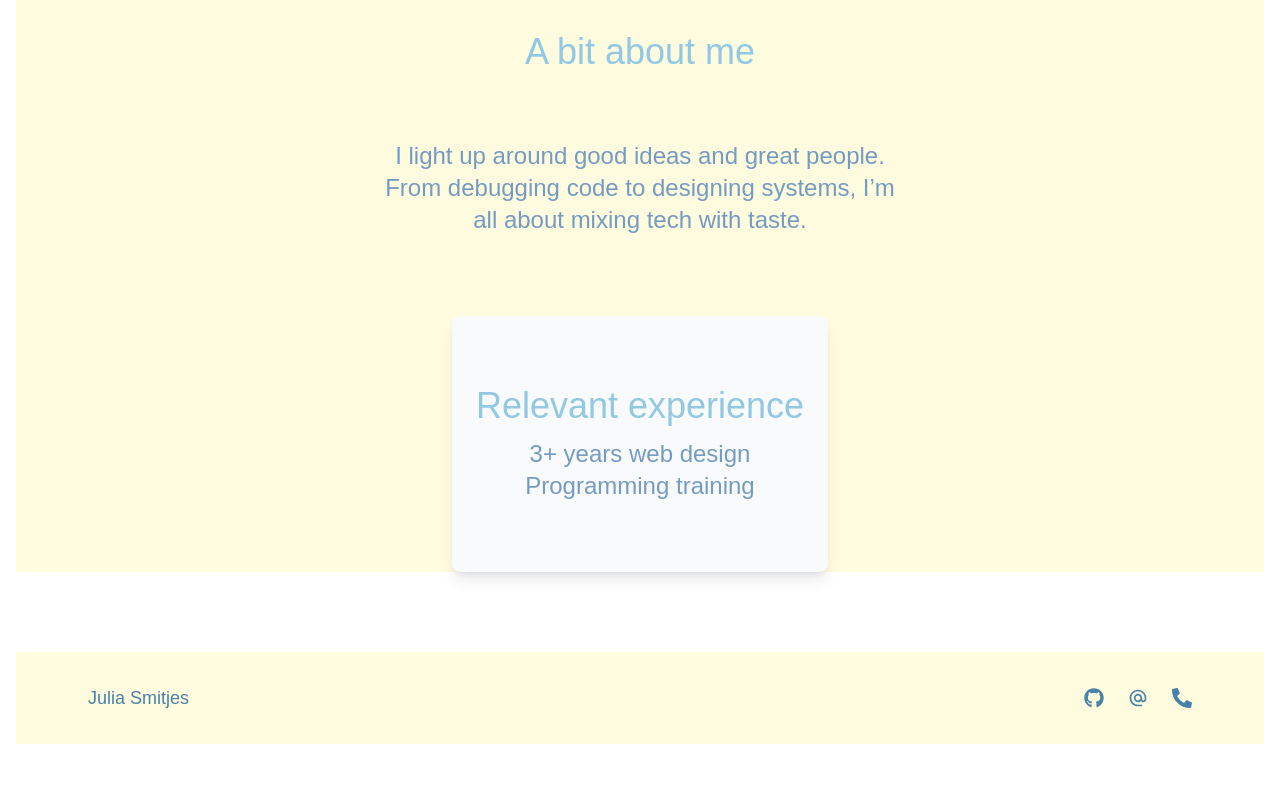
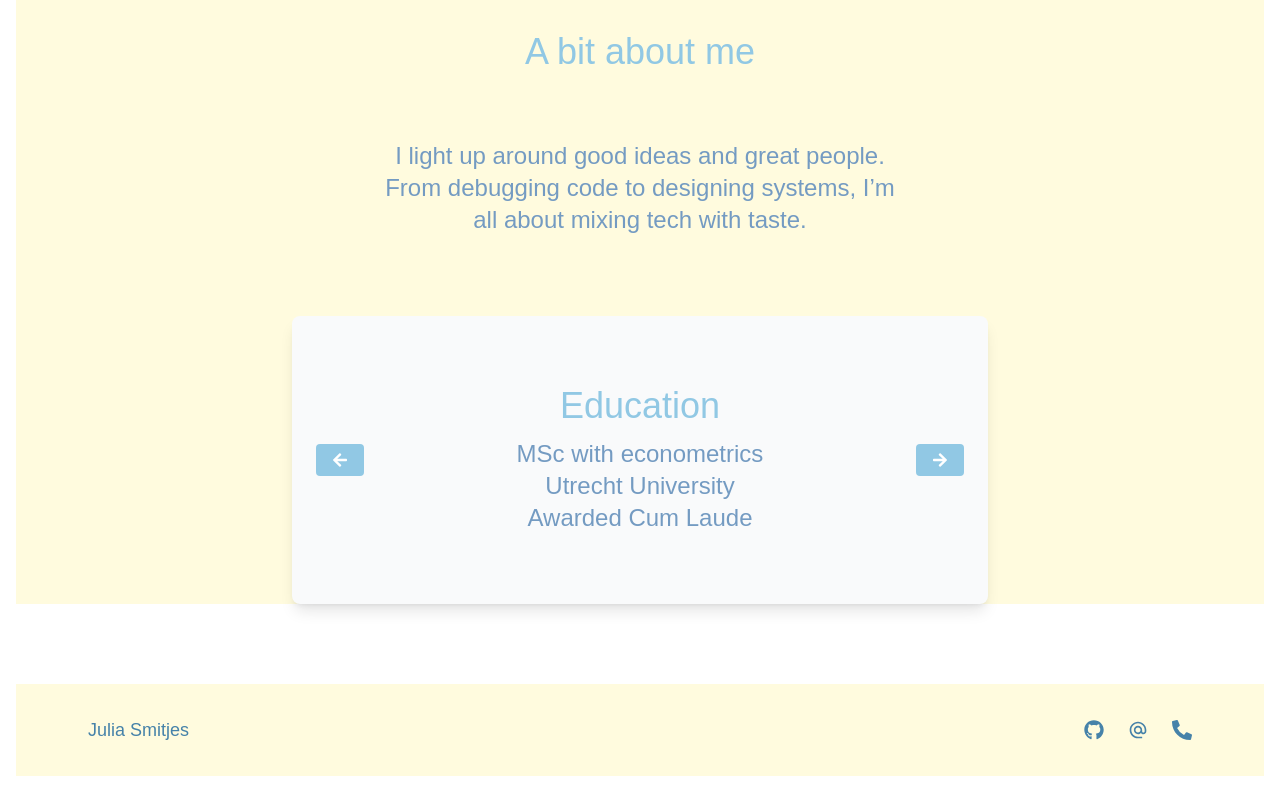
Before and after one commit to Juliasmitjes/0-portfolio, a React (Vite) app: page / in a window 1280 px wide. Shown: the part 948-1748 px from the top of the page. Before the commit the page ends 1716 px from the top, so only its background shows below. Built offline with nearby package versions, Linux system fonts and the light colour scheme; a web font is replaced by a local one.

Commit message:
layout carousel

```diff
--- a/src/components/Carousel.jsx
+++ b/src/components/Carousel.jsx
@@ -1,4 +1,5 @@
-import React, { useState, useEffect } from 'react';
+import { useState, useEffect } from 'react';
+import { FaArrowLeft, FaArrowRight } from "react-icons/fa";
 
 const slides = [
   (
@@ -41,21 +42,39 @@ const slides = [
 const TextCarousel = () => {
   const [index, setIndex] = useState(0);
 
-  useEffect(() => {
-    const timer = setInterval(() => {
-      setIndex((prev) => (prev + 1) % slides.length);
-    }, 4000); // wissel elke 4 seconden
+  const handlePrev = () => {
+    setIndex((prev) => (prev === 0 ? slides.length - 1 : prev - 1));
+  };
 
-    return () => clearInterval(timer);
-  }, []);
+  const handleNext = () => {
+    setIndex((prev) => (prev + 1) % slides.length);
+  };
 
   return (
-    <div className="flex items-center justify-center h-64 bg-gray-50 rounded-lg shadow-lg px-6 text-center">
-      <div className="transition-opacity duration-500 ease-in-out w-full">
+    <div className="flex items-center justify-between bg-gray-50 rounded-lg shadow-lg px-6 py-8 h-72 w-full max-w-4xl mx-auto">
+
+      <button
+        onClick={handlePrev}
+        className="px-4 py-2 bg-myBlue text-white rounded hover:bg-myOcean transition"
+      >
+        <FaArrowLeft />
+      </button>
+
+
+      <div className="text-center w-full px-6">
         {slides[index]}
       </div>
+
+
+      <button
+        onClick={handleNext}
+        className="px-4 py-2 bg-myBlue text-white rounded hover:bg-myOcean transition"
+      >
+    <FaArrowRight />
+    </button>
     </div>
+
   );
-}
+};
 
-export default TextCarousel
+export default TextCarousel;
```
